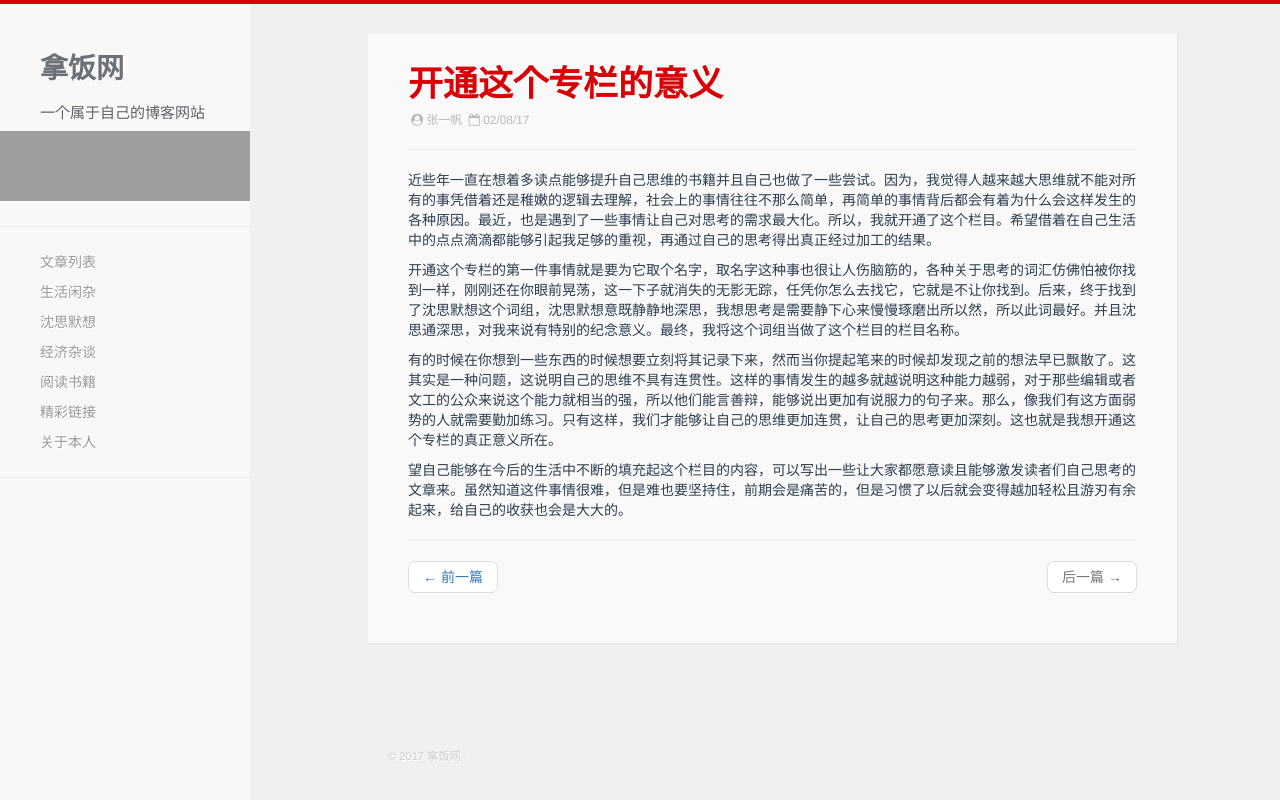
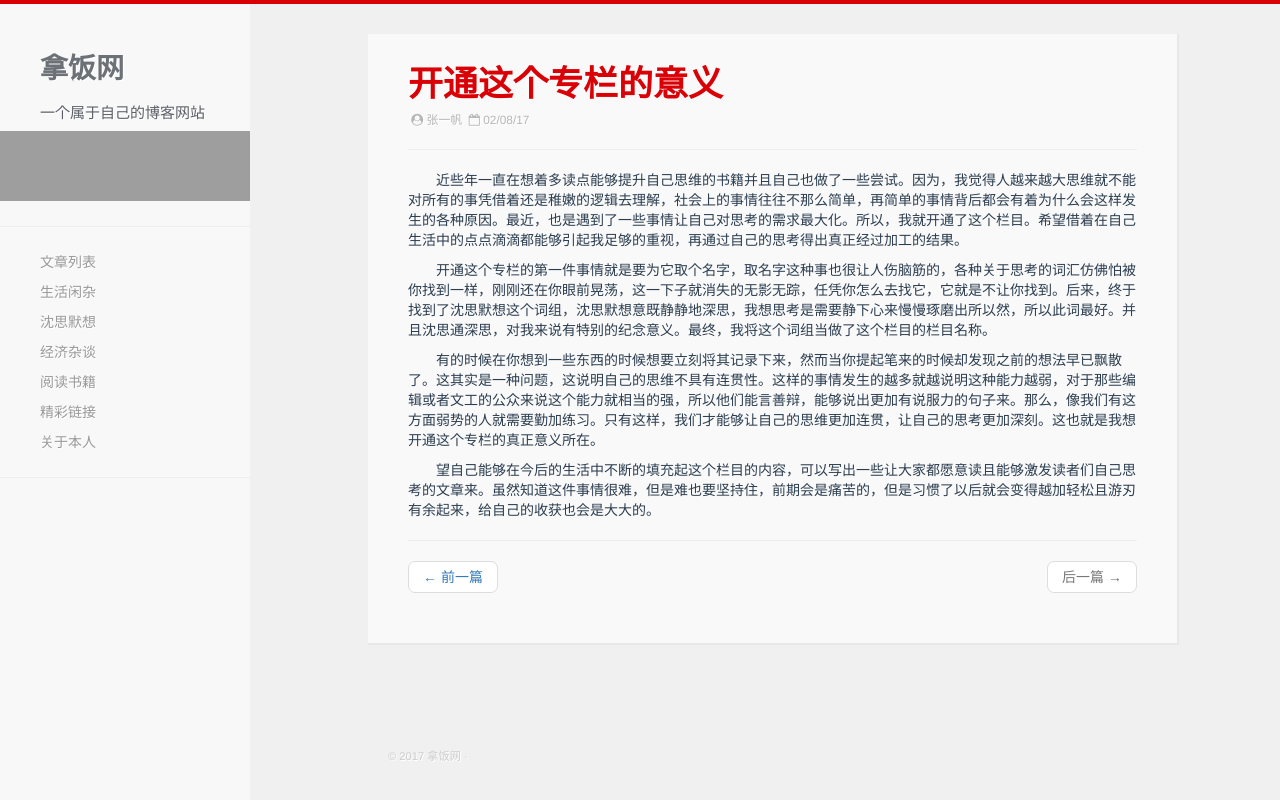
Before and after one commit to naffan2014/naffan2014.github.io, a Jekyll site: the page built from _posts/2017-02-08-01.md, in a window 1280 px wide. Shown: the top 800 px of the page. Built offline with Jekyll 4.4.1, drawn with Linux system fonts in a browser that asks for light colours; nearby versions of some CDN libraries; comment, search, counter and statistics services are not loaded; grey boxes are pictures that could not be loaded.

Commit message:
更改首页图片，更改文章段落结构

```diff
--- a/_includes/showcase.html
+++ b/_includes/showcase.html
@@ -1,6 +1,6 @@
     </div>
     <style>
-    .showcase-wrapper {background-image: url("http://i1.piimg.com/567571/f6b676dcaab8de2a.jpg");}
+    .showcase-wrapper {background-image: url("https://timgsa.baidu.com/timg?image&quality=80&size=b9999_10000&sec=1486546674016&di=5fc18de327850e17ee70af1f6f319d4a&imgtype=0&src=http%3A%2F%2Fpic72.nipic.com%2Ffile%2F20150713%2F5448026_130004386502_2.jpg");}
     </style>
     <div class="showcase-wrapper sticky">
       <div class="showcase-text">
```
Also changed, not shown: _posts/2017-02-08-01.md (+4 -4 lines).
